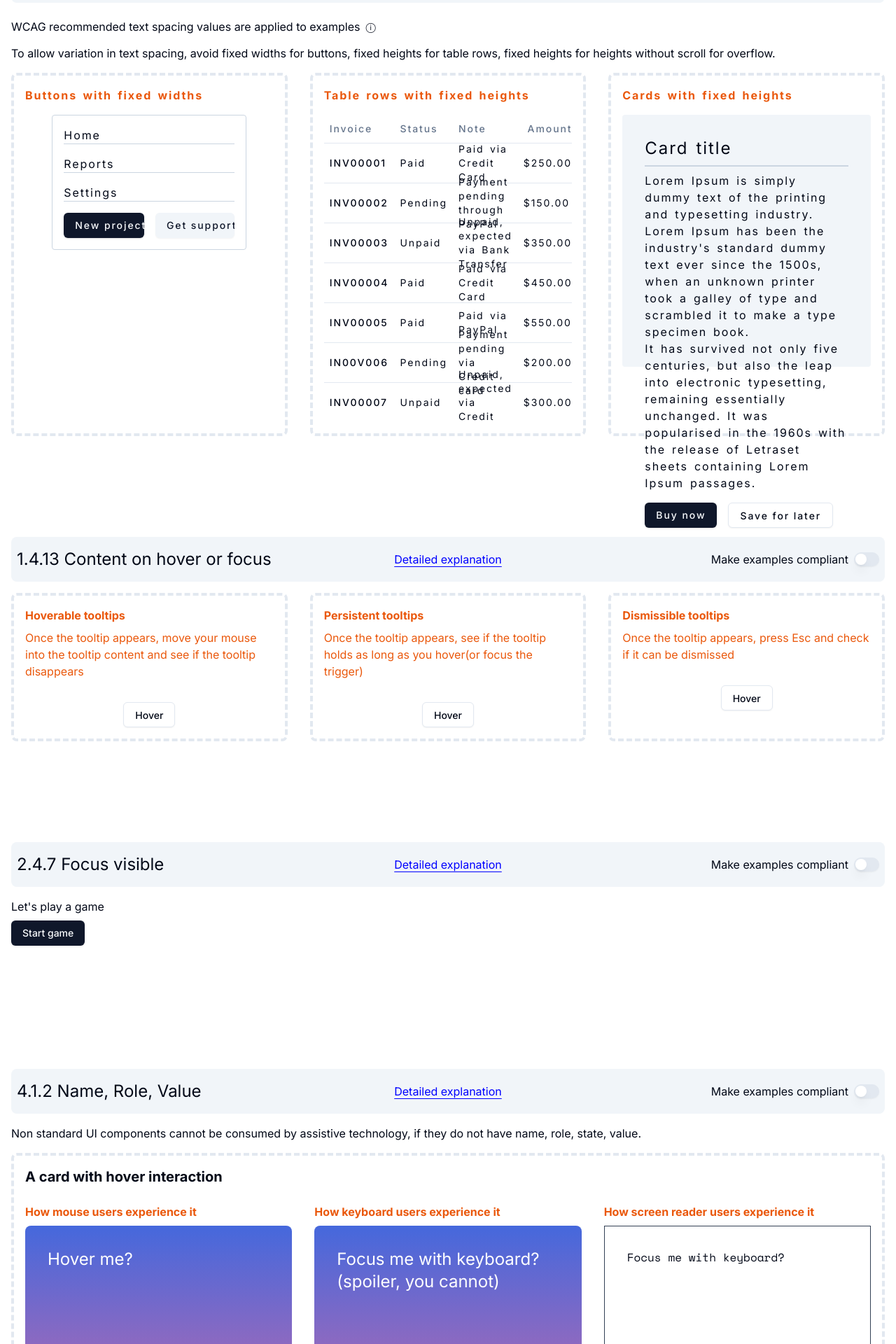
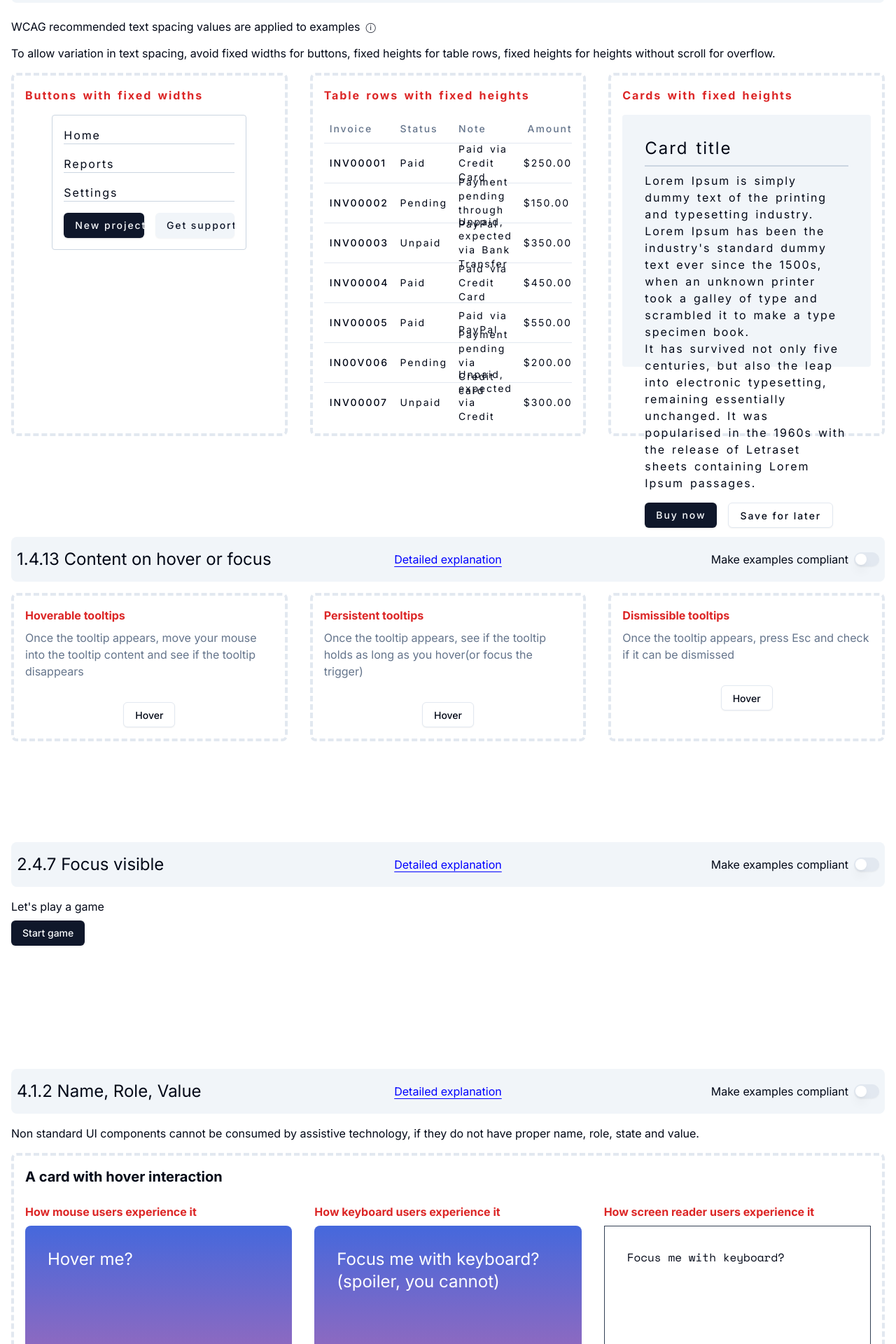
Before and after one commit to vivek-g-browserstack/interactive-wcag-examples, a Next.js app: page / in a window 1280 px wide. Shown: the part 260-2180 px from the top of the page at 70% size. Built offline with nearby package versions, Linux system fonts and the light colour scheme.

Commit message:
Fix WCAG and usability issues

```diff
--- a/src/components/SCHeading.tsx
+++ b/src/components/SCHeading.tsx
@@ -19,7 +19,7 @@ export function SCHeading({ title, href, toggleId, isFixed, setIsFixed }: SCHead
             <a
                 href={href}
                 target="_blank"
-                className="text-center"
+                className="text-center w-fit mx-auto"
             >
                 Detailed explanation
             </a>
--- a/src/components/SCs/ContentOnHoverOrFocus/index.tsx
+++ b/src/components/SCs/ContentOnHoverOrFocus/index.tsx
@@ -21,18 +21,18 @@ export function ContentOnFocusOrHover() {
             />
             <div className="grid grid-cols-3 gap-8">
                 <div className="p-4 rounded-lg border-4 border-dashed border-slate-200">
-                    <h3 className="font-bold mb-2 text-orange-600">Hoverable tooltips</h3>
-                    <p className="text-orange-600 mb-8">Once the tooltip appears, move your mouse into the tooltip content and see if the tooltip disappears</p>
+                    <h3 className={`font-bold mb-2 ${isFixed ? `text-green-700` : `text-red-600`}`}>Hoverable tooltips</h3>
+                    <p className="text-slate-500 mb-8">Once the tooltip appears, move your mouse into the tooltip content and see if the tooltip disappears</p>
                     {isFixed ? <HoverableFixed /> : <HoverableBroken />}
                 </div>
                 <div className="p-4 rounded-lg border-4 border-dashed border-slate-200">
-                    <h3 className="font-bold mb-2 text-orange-600">Persistent tooltips</h3>
-                    <p className="text-orange-600 mb-8">Once the tooltip appears, see if the tooltip holds as long as you hover(or focus the trigger)</p>
+                    <h3 className={`font-bold mb-2 ${isFixed ? `text-green-700` : `text-red-600`}`}>Persistent tooltips</h3>
+                    <p className="text-slate-500 mb-8">Once the tooltip appears, see if the tooltip holds as long as you hover(or focus the trigger)</p>
                     {isFixed ? <PersistentFixed /> : <PersistentBroken />}
                 </div>
                 <div className="p-4 rounded-lg border-4 border-dashed border-slate-200">
-                    <h3 className="font-bold mb-2 text-orange-600">Dismissible tooltips</h3>
-                    <p className="text-orange-600 mb-8">Once the tooltip appears, press Esc and check if it can be dismissed</p>
+                    <h3 className={`font-bold mb-2 ${isFixed ? `text-green-700` : `text-red-600`}`}>Dismissible tooltips</h3>
+                    <p className="text-slate-500 mb-8">Once the tooltip appears, press Esc and check if it can be dismissed</p>
                     {isFixed ? <DismissibleFixed /> : <DismissibleBroken />}
                 </div>
 
--- a/src/components/SCs/NameRoleValue/index.tsx
+++ b/src/components/SCs/NameRoleValue/index.tsx
@@ -22,7 +22,7 @@ export function NameRoleValue() {
                 isFixed={isFixed}
                 setIsFixed={setIsFixed}
             />
-            <p className="mb-4">Non standard UI components cannot be consumed by assistive technology, if they do not have name, role, state, value.</p>
+            <p className="mb-4">Non standard UI components cannot be consumed by assistive technology, if they do not have proper name, role, state and value.</p>
             <div>
                 <div
                     className="p-4 rounded-lg border-4 border-dashed border-slate-200"
@@ -30,21 +30,21 @@ export function NameRoleValue() {
                     <h2 className="text-xl mb-6 font-bold">A card with hover interaction</h2>
                     <div className="grid grid-cols-3 gap-8">
                         <div>
-                            <h3 className="font-bold mb-2 text-orange-600">How mouse users experience it</h3>
+                            <h3 className={`font-bold mb-2 ${isFixed ? `text-green-700` : `text-red-600`}`}>How mouse users experience it</h3>
                             {isFixed
                                 ? <HoverableCardFixed interactionMethod="mouse" />
                                 : <HoverableCardBroken interactionMethod="mouse" />
                             }
                         </div>
                         <div>
-                            <h3 className="font-bold mb-2 text-orange-600">How keyboard users experience it</h3>
+                            <h3 className={`font-bold mb-2 ${isFixed ? `text-green-700` : `text-red-600`}`}>How keyboard users experience it</h3>
                             {isFixed
                                 ? <HoverableCardFixed interactionMethod="keyboard" />
                                 : <HoverableCardBroken interactionMethod="keyboard" />
                             }
                         </div>
                         <div className="flex flex-col">
-                            <h3 className="font-bold mb-2 text-orange-600"> How screen reader users experience it</h3>
+                            <h3 className={`font-bold mb-2 ${isFixed ? `text-green-700` : `text-red-600`}`}> How screen reader users experience it</h3>
                             {isFixed
                                 ?
                                 // <HoverableCardFixed interactionMethod="screen-reader" />
--- a/src/components/SCs/TextSpacing/index.tsx
+++ b/src/components/SCs/TextSpacing/index.tsx
@@ -77,15 +77,15 @@ export function TextSpacing() {
 
             <div id="text-spacing-wcag" className="grid grid-cols-3 gap-8">
                 <div className="p-4 rounded-lg border-4 border-dashed border-slate-200">
-                    <h3 className="font-bold mb-4 text-orange-600">Buttons with fixed widths</h3>
+                    <h3 className={`font-bold mb-4 ${isFixed ? `text-green-700` : `text-red-600`}`}>Buttons {isFixed ? `without` : `with`}  fixed widths</h3>
                     {isFixed ? <ButtonFixed /> : <ButtonBroken />}
                 </div>
                 <div className="p-4 rounded-lg border-4 border-dashed border-slate-200">
-                    <h3 className="font-bold mb-4 text-orange-600">Table rows with fixed heights</h3>
+                    <h3 className={`font-bold mb-4 ${isFixed ? `text-green-700` : `text-red-600`}`}>Table rows {isFixed ? `without` : `with`}  fixed heights</h3>
                     {isFixed ? <TableFixed /> : <TableBroken />}
                 </div>
                 <div className="p-4 rounded-lg border-4 border-dashed border-slate-200">
-                    <h3 className="font-bold mb-4 text-orange-600">Cards with fixed heights</h3>
+                    <h3 className={`font-bold mb-4 ${isFixed ? `text-green-700` : `text-red-600`}`}>Cards with fixed heights{isFixed && `, not cut off`}</h3>
                     {isFixed ? <CardFixed /> : <CardBroken />}
                 </div>
 
```
